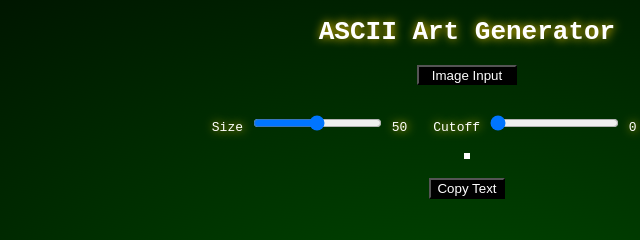
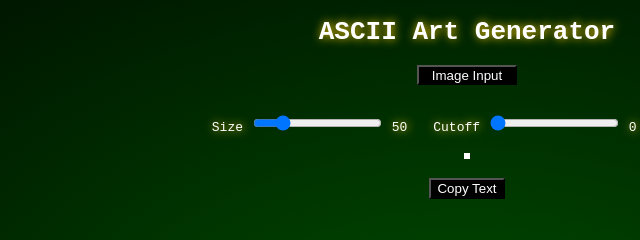
Before and after one commit to MaxAMillionL/ASCIIArt, a website: page index.html in a window 1280 px wide. Shown: the top 240 px of the page, 173-813 px from the left. Drawn offline with Linux system fonts and the light colour scheme.

Commit message:
Update index.html

```diff
--- a/index.html
+++ b/index.html
@@ -57,7 +57,7 @@
     <div class="grid">
         <div class="slider">
             <label for="sizeSlider">Size</label>
-            <input type="range" id="sizeSlider" name="sizeSlider" min="0" max="500">
+            <input type="range" id="sizeSlider" name="sizeSlider" min="0" max="250" value = 50>
             <span id="sizeValue">50</span>
         </div>
         <div class="slider">
```
